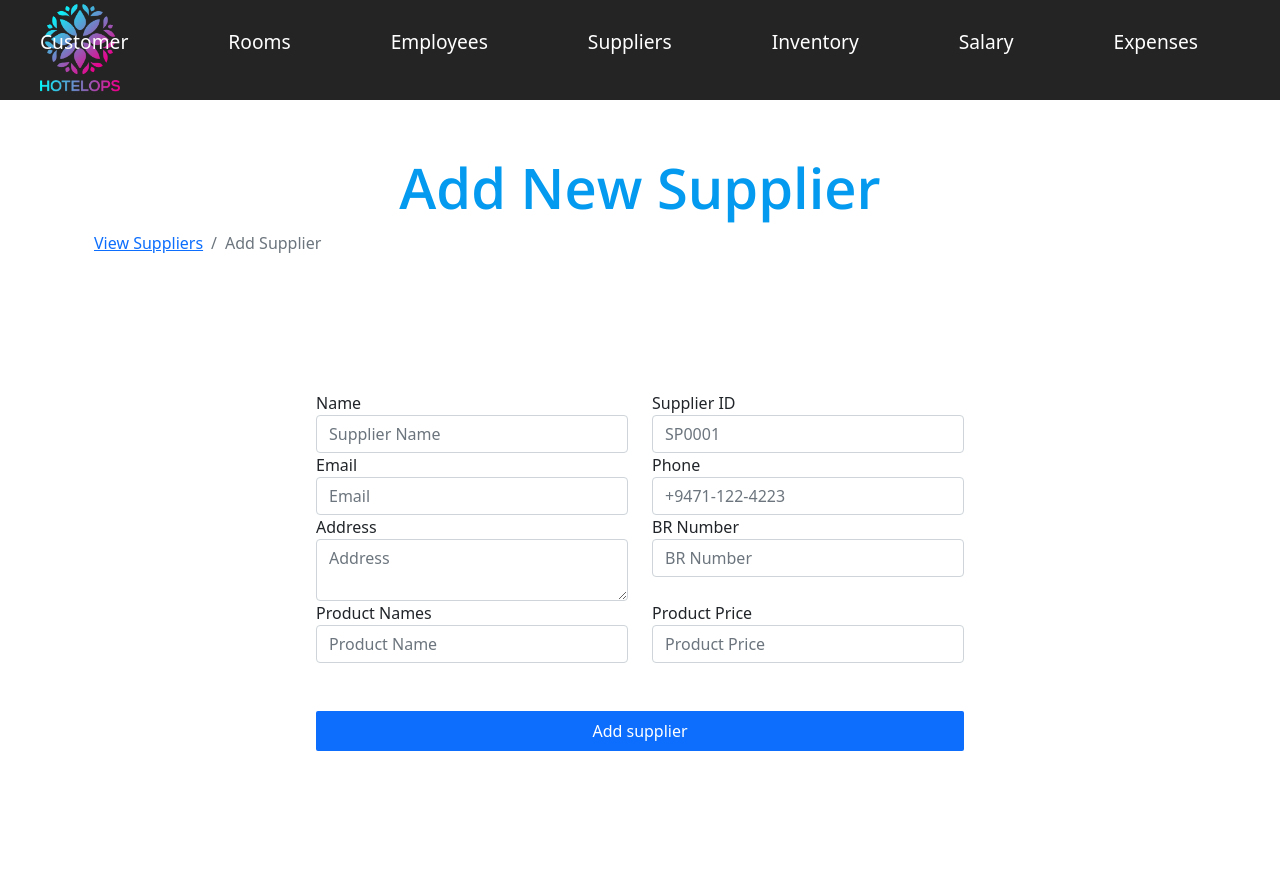
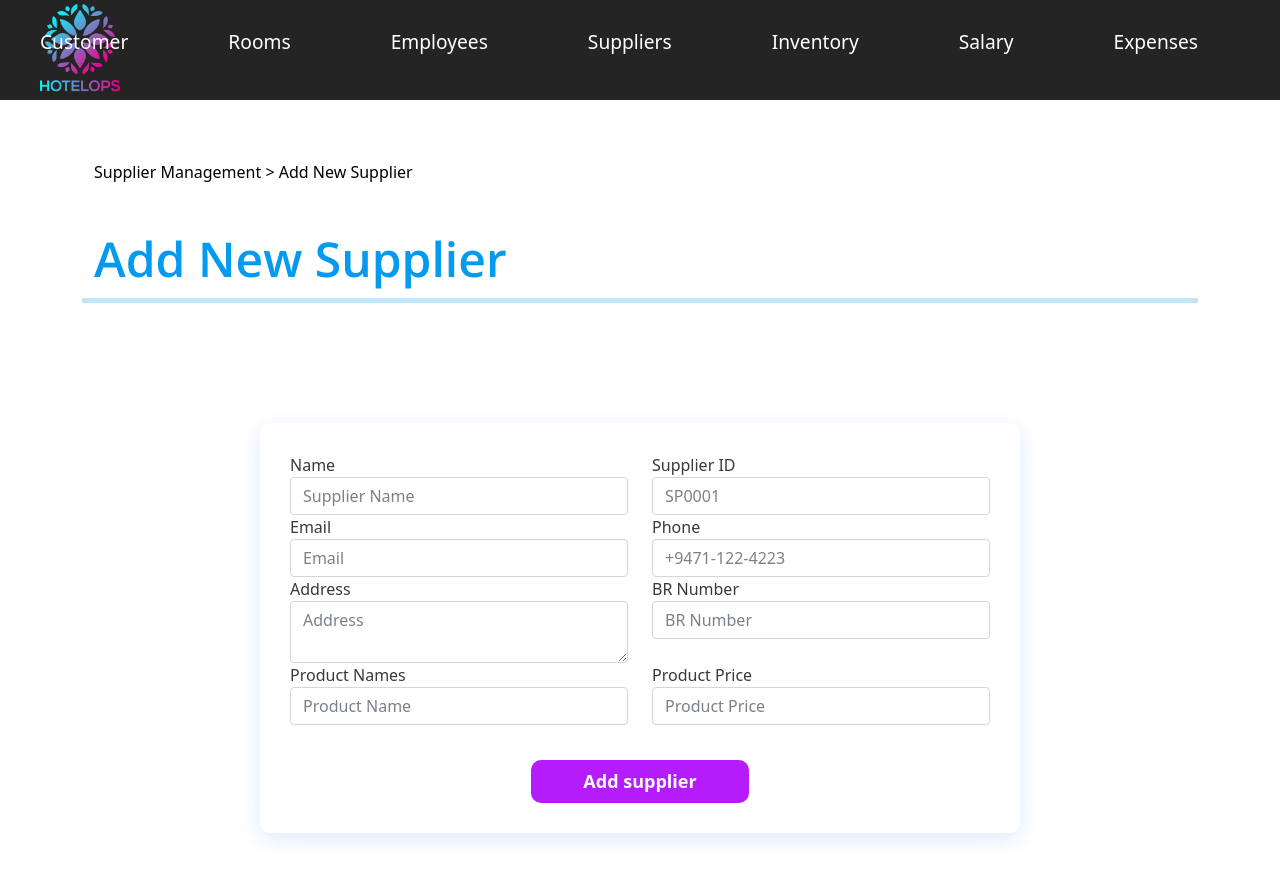
Before and after one commit to Lakshan555/Hotel-management-System, a React (Create React App) app in the folder client/: page /add-new-supplier in a window 1280 px wide. Shown: the top 880 px of the page. Before the commit the page ends 847 px from the top, so only its background shows below. Built offline with nearby package versions, Linux system fonts and the light colour scheme; a web font is replaced by a local one.

Commit message:
update supplier chnages

```diff
--- a/client/src/Components/Employee/Home.js
+++ b/client/src/Components/Employee/Home.js
@@ -99,7 +99,7 @@ export default class Home extends Component {
 
 
   handleSearchArea = (e) => {
-    const searchKey = e.currentTarget.value;
+    const searchKey = e.currentTarget.value.toLowerCase();
     axios.get("http://localhost:8000/employee").then(res => {
       if (res.data.success) {
         this.filterData(res.data.existingEmployee, searchKey)
--- a/client/src/Components/EmployeeAttendance/SendEmail.js
+++ b/client/src/Components/EmployeeAttendance/SendEmail.js
@@ -1,15 +1,17 @@
-import React, { Component , useState } from 'react'
+import React, { Component, useState } from 'react'
 import axios from 'axios'
+import { Link } from 'react-router-dom';
 import emailjs from 'emailjs-com';
-
+import { ToastContainer, toast } from "react-toastify";
+import 'react-toastify/dist/ReactToastify.css';
 import validator from 'validator'
 
 
-export default function AppEmail(){
+export default function AppEmail() {
 
   function sendEmail(e) {
     e.preventDefault();
-        emailjs.sendForm('gmail','template_akp5ckl', e.target,'user_X2pNlx5KljvJDZ97xLbjU')
+    emailjs.sendForm('gmail', 'template_akp5ckl', e.target, 'user_X2pNlx5KljvJDZ97xLbjU')
       .then((result) => {
         console.log(result.text);
         alert("You email is sent successfully");
@@ -30,50 +32,68 @@ export default function AppEmail(){
     }
   }
 
-    return(
+  return (
+<div className="container containerTop">
+<div className="row">
+					<div className="col-12">
+						<div className="row">
+							<div className="col position-relative link">
+                <p><Link to="/supplier">Supplier Management</Link> {'>'} Send an E-mail</p>
+							</div>
+						</div>
+						<div className="row">
+							<div className="col-9 position-relative">
+								<h1 className='display-5 fw-bold'>Send an E-mail</h1>
+								< ToastContainer />
+							</div>
+							<hr className="hr" style={{ height: '2px', color: '#0a90e8' }} />
+						</div>
+					</div>
+				</div>
 
     <div class="row">
-           <div  className="col-md-6">
+      <div className="col-md-3" />
+      <div className="col-md-6">
         <div className="shadowBox">
-           <h6 className="h3 mb-3 font-weight-normal">Inform the supplier</h6>
+            <div className="row" style={{textAlign:'center'}}>
+              <h1 className="h3 mb-3 font-weight-normal">Inform the supplier</h1>
+            </div>
           <div className="container">
-      <div style={{ marginTop: "5%"}}>
-
+            <div style={{ marginTop: "5%" }}>
               <form onSubmit={sendEmail}>
-
-      <div class="form-group" style={{marginBottom:'15px'}}>
-        <label style={{marginBottom:'5px'}}>Supplier Name</label>
-        <input name="name" type="text" class="form-control" placeholder="Enter Name"/>
+                <div class="form-group" style={{ marginBottom: '15px' }}>
+                  <label style={{ marginBottom: '5px' }}>Supplier Name</label>
+                  <input name="name" type="text" class="form-control" placeholder="Enter Name" />
                 </div>
 
 
-      <div class="from-group" style={{marginBottom:'15px'}}>
-        <label style={{marginBottom:'5px'}}>Email Address</label>
-        <input name="email" type="email" class="form-control" placeholder="Enter Email" onChange={(e) => validateEmail(e)}/>
-        <span style={{color: 'red',}}>{emailError}</span>
+                <div class="from-group" style={{ marginBottom: '15px' }}>
+                  <label style={{ marginBottom: '5px' }}>Email Address</label>
+                  <input name="email" type="email" class="form-control" placeholder="Enter Email" onChange={(e) => validateEmail(e)} />
+                  <span style={{ color: 'red', }}>{emailError}</span>
                 </div>
 
 
-      <div class="form-group" style={{marginBottom:'15px'}}>
-        <label style={{marginBottom:'5px'}}>Message</label>
+                <div class="form-group" style={{ marginBottom: '15px' }}>
+                  <label style={{ marginBottom: '5px' }}>Message</label>
                   <textarea name="message" class="form-control" placeholder="Enter Your Message"></textarea>
                 </div>
 
-
-      <button type="submit" class="btn btn-outline-primary"><i class="fa fa-envelope-o" aria-hidden="true"></i>&nbsp;Send Email</button>
+                <div className="row">
+                  <div className="col-3"/>
+                  <div className="col-6" style={{textAlign:'center'}}>
+                    <button type="submit" class="btn btn-primary sub_btn"><i class="fa fa-envelope-o" aria-hidden="true"></i>&nbsp;Send an Email</button>
+                  </div>
+                  <div className="col-3"/>
+                </div>
               </form>
 
             </div>
           </div>
         </div>
       </div>
-
-    <div  className="col-md-6">
-    <img src="/Images/emails.png"  alt="inventory" style={{height:'400px' , width:'500px', marginTop:'100px'}}/>
+      <div className="col-md-3" />
     </div>
-
-
-
     </div>
   );
 }
--- a/client/src/Components/Supplier/AddSupplier.jsx
+++ b/client/src/Components/Supplier/AddSupplier.jsx
@@ -1,7 +1,10 @@
 import axios from 'axios';
 import React, { useState } from 'react';
 import { Link } from 'react-router-dom';
-import { toast } from 'react-toastify';
+import { ToastContainer, toast } from "react-toastify";
+import 'react-toastify/dist/ReactToastify.css';
+import { Button } from '../NavBar/Button';
+import './supplierStyles.css'
 
 const AddSupplier = () => {
 	const [supplier, setSupplier] = useState({
@@ -64,38 +67,28 @@ const AddSupplier = () => {
 	};
 	return (
 		<>
-
-
-			<div className='jumbotron text-center py-4  mb-5 page-jumbotron'>
-				<h1 className='display-4 fw-bold'>Add New Supplier</h1>
-				<div className='container'>
-					<nav aria-label='breadcrumb'>
-						<ol className='breadcrumb'>
-							<li className='breadcrumb-item'>
-								<Link to='/supplier' className='no-decoration'>
-									View Suppliers
-								</Link>
-							</li>
-							<li
-								className='breadcrumb-item active'
-								aria-current='page'>
-								Add Supplier
-							</li>
-						</ol>
-					</nav>
+			<div className="container containerTop">
+				<div className="row">
+					<div className="col position-relative link">
+						<p><Link to="/supplier">Supplier Management</Link> {'>'} Add New Supplier</p>
 					</div>
 				</div>
-			<div className='container mb-5'>
-				<div className='row justify-content-center'>
-					<div className='col-md-8 p-5 form-background'>
+				<div className="row">
+					<div className="col-9 position-relative">
+						<h1 className='display-5 fw-bold'>Add New Supplier</h1>
+						< ToastContainer />
+					</div>
+				<hr className="hr" style={{ height: '2px', color: '#0a90e8' }} />
+				</div>
+			</div>
+			<div className="row">
+				<div className="col-2" />
+					<div className="col-8 shadowBox" >
 						<form onSubmit={handleSubmit}>
-							<div className='row'>
-								<div className='form-group col-md-6'>
-
-
+							<div className="row">
+								<div className="col-6">
+									<div className='form-group'>
 										<label htmlFor='name'>Name</label>
-
-
 										<input
 											type='text'
 											className='form-control'
@@ -106,11 +99,10 @@ const AddSupplier = () => {
 											placeholder='Supplier Name '
 										/>
 									</div>
-
-								<div className='form-group col-md-6'>
-									<label htmlFor='supplierId'>
-										Supplier ID
-									</label>
+								</div>
+								<div className="col-6">
+									<div className='form-group '>
+										<label htmlFor='supplierId'>Supplier ID</label>
 										<input
 											type='text'
 											className='form-control'
@@ -122,8 +114,10 @@ const AddSupplier = () => {
 										/>
 									</div>
 								</div>
-							<div className='row'>
-								<div className='form-group col-md-6'>
+							</div>
+							<div className="row">
+								<div className="col-6">
+									<div className='form-group'>
 										<label htmlFor='email'>Email</label>
 										<input
 											type='email'
@@ -135,7 +129,9 @@ const AddSupplier = () => {
 											required
 										/>
 									</div>
-								<div className='form-group col-md-6'>
+								</div>
+								<div className="col-6">
+									<div className='form-group'>
 										<label htmlFor='phoneNumber'>Phone</label>
 										<input
 											type='text'
@@ -148,9 +144,10 @@ const AddSupplier = () => {
 										/>
 									</div>
 								</div>
-
-							<div className='row'>
-								<div className='form-group col-md-6'>
+							</div>
+							<div className="row">
+								<div className="col-6">
+									<div className='form-group'>
 										<label htmlFor='address'>Address</label>
 										<textarea
 											className='form-control'
@@ -161,10 +158,10 @@ const AddSupplier = () => {
 											required
 										/>
 									</div>
-								<div className='form-group col-md-6'>
-									<label htmlFor='br_number'>
-										BR Number
-									</label>
+								</div>
+								<div className="col-6">
+									<div className='form-group'>
+										<label htmlFor='br_number'>BR Number</label>
 										<input
 											type='number'
 											className='form-control'
@@ -175,11 +172,12 @@ const AddSupplier = () => {
 											required
 										/>
 									</div>
-							</div><div className='row'>
-									<div className='form-group col-md-6'>
-									<label htmlFor='product_name'>
-										Product Names
-									</label>
+								</div>
+							</div>
+							<div className="row">
+								<div className="col-6">
+									<div className='form-group'>
+										<label htmlFor='product_name'>Product Names</label>
 										<input
 											type='text'
 											className='form-control'
@@ -190,7 +188,9 @@ const AddSupplier = () => {
 											required
 										/>
 									</div>
-								<div className='form-group col-md-6'>
+								</div>
+								<div className="col-6">
+									<div className='form-group'>
 										<label htmlFor='product_price'>Product Price</label>
 										<input
 											type='number'
@@ -203,15 +203,17 @@ const AddSupplier = () => {
 										/>
 									</div>
 								</div>
-
-							<button
-								type='submit'
-								className='btn btn-primary mt-5 w-100 float-end'>
-								Add supplier
-							</button>
+							</div>
+							<div className="row">
+								<div className="col-4" />
+								<div className="col-4">
+									<button type='submit' className='btn btn-primary sub_btn'>Add supplier</button>
+								</div>
+								<div className="col-4" />
+							</div>
 						</form>
 					</div>
-				</div>
+				<div className="col-2" />
 			</div>
 		</>
 	);
--- a/client/src/Components/Supplier/UpdateSupplier.jsx
+++ b/client/src/Components/Supplier/UpdateSupplier.jsx
@@ -1,7 +1,8 @@
 import axios from 'axios';
 import React, { useEffect, useState } from 'react';
 import { Link } from 'react-router-dom';
-import { toast } from 'react-toastify';
+import { ToastContainer, toast } from "react-toastify";
+import 'react-toastify/dist/ReactToastify.css';
 import { useParams } from 'react-router-dom';
 import Loader from 'react-loader-spinner';
 
@@ -92,57 +93,27 @@ const UpdateSupplier = () => {
 	};
 	return (
 		<>
-			<div className='jumbotron text-center py-4  mb-5 page-jumbotron'>
-				<h1 className='display-4 fw-bold'>
-					Update Supplier - {params.id}
-				</h1>
-				<div className='container'>
-					<nav aria-label='breadcrumb'>
-						<ol className='breadcrumb'>
-							<li className='breadcrumb-item'>
-								<Link to='/supplier' className='no-decoration'>
-									View Suppliers
-								</Link>
-							</li>
-							<li
-								className='breadcrumb-item active'
-								aria-current='page'>
-								Update Supplier
-							</li>
-						</ol>
-					</nav>
+			<div className="container containerTop">
+				<div className="row">
+					<div className="col position-relative link">
+						<p><Link to="/supplier">Supplier Management</Link> {'>'} Update Supplier</p>
 					</div>
 				</div>
-			<div className='container mb-5'>
-				<div className='row justify-content-center'>
-					<div className='col-md-8 p-5 form-background justify-content-center'>
-						{isLoading ? (
-							<div className='row text-center'>
-								<Loader
-									type='Oval'
-									color='#0d6efd'
-									height={30}
-									width={30}
-								/>
+				<div className="row">
+					<div className="col-9 position-relative">
+						<h1 className='display-5 fw-bold'>Update Supplier - {params.id}</h1>
+						< ToastContainer />
 					</div>
-						) : (
+				<hr className="hr" style={{ height: '2px', color: '#0a90e8' }} />
+				</div>
+			</div>
+			<div className="row">
+				<div className="col-2" />
+					<div className="col-8 shadowBox" >
 						<form onSubmit={handleSubmit}>
-								<div className='row'>
-									<div className='form-group col-md-6'>
-										<label htmlFor='supplierId'>
-											Supplier ID
-										</label>
-										<input
-											type='text'
-											className='form-control'
-											name='supplierId'
-											placeholder='SP0001'
-											value={supplierId}
-											required
-										/>
-									</div>
-
-									<div className='form-group col-md-6'>
+							<div className="row">
+								<div className="col-6">
+									<div className='form-group'>
 										<label htmlFor='name'>Name</label>
 										<input
 											type='text'
@@ -155,8 +126,24 @@ const UpdateSupplier = () => {
 										/>
 									</div>
 								</div>
-								<div className='row'>
-									<div className='form-group col-md-6'>
+								<div className="col-6">
+									<div className='form-group '>
+										<label htmlFor='supplierId'>Supplier ID</label>
+										<input
+											type='text'
+											className='form-control'
+											name='supplierId'
+											placeholder='SP0001'
+											value={supplierId}
+											onChange={handleChange}
+											required
+										/>
+									</div>
+								</div>
+							</div>
+							<div className="row">
+								<div className="col-6">
+									<div className='form-group'>
 										<label htmlFor='email'>Email</label>
 										<input
 											type='email'
@@ -168,10 +155,10 @@ const UpdateSupplier = () => {
 											required
 										/>
 									</div>
-									<div className='form-group col-md-6'>
-										<label htmlFor='phoneNumber'>
-											Phone
-										</label>
+								</div>
+								<div className="col-6">
+									<div className='form-group'>
+										<label htmlFor='phoneNumber'>Phone</label>
 										<input
 											type='text'
 											className='form-control'
@@ -183,8 +170,10 @@ const UpdateSupplier = () => {
 										/>
 									</div>
 								</div>
-								<div className='row'>
-									<div className='form-group col-md-6'>
+							</div>
+							<div className="row">
+								<div className="col-6">
+									<div className='form-group'>
 										<label htmlFor='address'>Address</label>
 										<textarea
 											className='form-control'
@@ -195,10 +184,10 @@ const UpdateSupplier = () => {
 											required
 										/>
 									</div>
-									<div className='form-group col-md-6'>
-									<label htmlFor='br_number'>
-										BR Number
-									</label>
+								</div>
+								<div className="col-6">
+									<div className='form-group'>
+										<label htmlFor='br_number'>BR Number</label>
 										<input
 											type='number'
 											className='form-control'
@@ -209,11 +198,12 @@ const UpdateSupplier = () => {
 											required
 										/>
 									</div>
-							</div><div className='row'>
-									<div className='form-group col-md-6'>
-									<label htmlFor='product_name'>
-										Product Names
-									</label>
+								</div>
+							</div>
+							<div className="row">
+								<div className="col-6">
+									<div className='form-group'>
+										<label htmlFor='product_name'>Product Names</label>
 										<input
 											type='text'
 											className='form-control'
@@ -224,7 +214,9 @@ const UpdateSupplier = () => {
 											required
 										/>
 									</div>
-								<div className='form-group col-md-6'>
+								</div>
+								<div className="col-6">
+									<div className='form-group'>
 										<label htmlFor='product_price'>Product Price</label>
 										<input
 											type='number'
@@ -237,17 +229,23 @@ const UpdateSupplier = () => {
 										/>
 									</div>
 								</div>
+							</div>
+							<div className="row">
+								<div className="col-4" />
+								<div className="col-4">
+									<button type='submit' className='btn btn-primary sub_btn'>Update supplier</button>
+								</div>
+								<div className="col-4" />
+							</div>
+						</form>
+					</div>
+				<div className="col-2" />
+			</div>
 
-								<button
-									type='submit'
-									className='btn btn-primary mt-5 w-100 float-end'>
-									Update supplier
-								</button>
-							</form>
-						)}
-					</div>
-				</div>
-			</div>
+
+
+
+
 		</>
 	);
 };
--- a/client/src/Components/Supplier/ViewSuppliers.jsx
+++ b/client/src/Components/Supplier/ViewSuppliers.jsx
@@ -5,7 +5,6 @@ import Loader from 'react-loader-spinner';
 import { Link } from 'react-router-dom';
 import { ToastContainer, toast } from "react-toastify";
 import 'react-toastify/dist/ReactToastify.css';
-import swl from 'sweetalert'
 import jsPDF from 'jspdf';
 import 'jspdf-autotable';
 import './supplierStyles.css'
@@ -101,7 +100,7 @@ const ViewSuppliers = () => {
 						</div>
 						<div className="row">
 							<div className="col-2 buttons">
-								<Link to="/add-new-supplier" type="button" class="btn button_add" ><i class="fal fa-plus-circle"></i>&nbsp;&nbsp;Add New</Link><br /><br />
+								<Link to="/add-new-supplier" type="button" class="btn button_add" ><i class="fal fa-plus-circle"></i>&nbsp;&nbsp;Add Supplier</Link><br /><br />
 							</div>
 							<div className="col-2 buttons">
 								<Link to="/email" type="button" class="btn button_add2"><i class="fas fa-envelope-open-text"></i>&nbsp;&nbsp;Send Email</Link><br /><br />
--- a/client/src/Components/Supplier/supplierStyles.css
+++ b/client/src/Components/Supplier/supplierStyles.css
@@ -137,3 +137,23 @@ table tr {
     margin-top: 10px;
 
 }
+
+/* add */
+
+.sub_btn{
+    background-color: #ad04fc;
+    color: #fff;
+    width: 100%;
+    margin-top: 35px;
+    margin-right: 100px;
+    font-size: large;
+    font-weight: bold;
+    border-radius: 10px;
+}
+.sub_btn:hover{
+    background-color:#7071ad ;
+    color: #fff;
+    font-size: large;
+    transition-duration: 0.2s;
+    font-weight: bold;
+}
```
Also changed, not shown: client/src/Components/EmployeeAttendance/AttendHome.js (+98 -53 lines), client/src/Components/Supplier/SuppliersTable.jsx (+10 -1 lines). Lines whose indentation alone changed are shown as unchanged.
